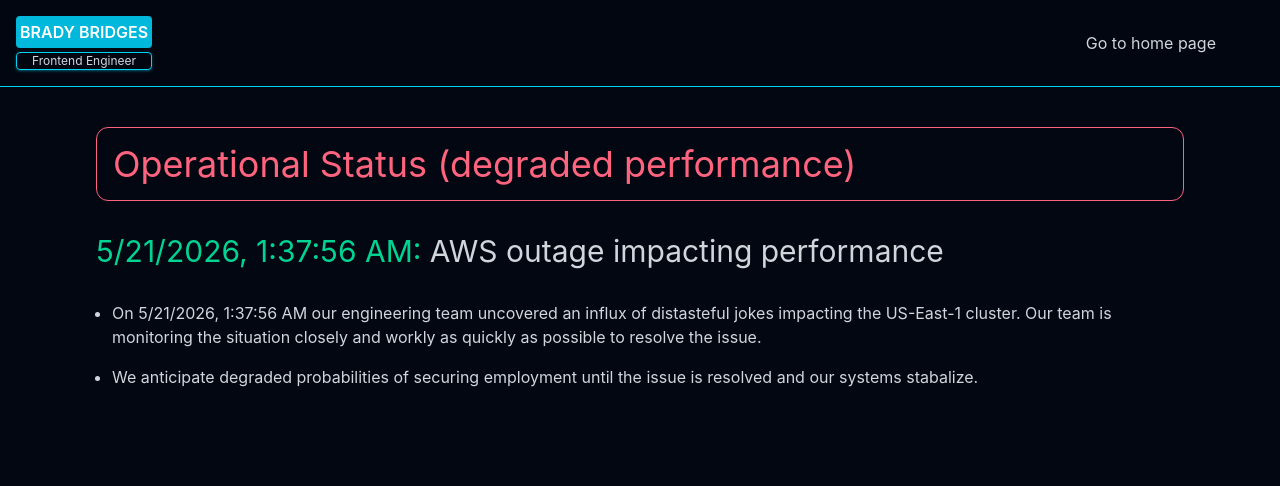
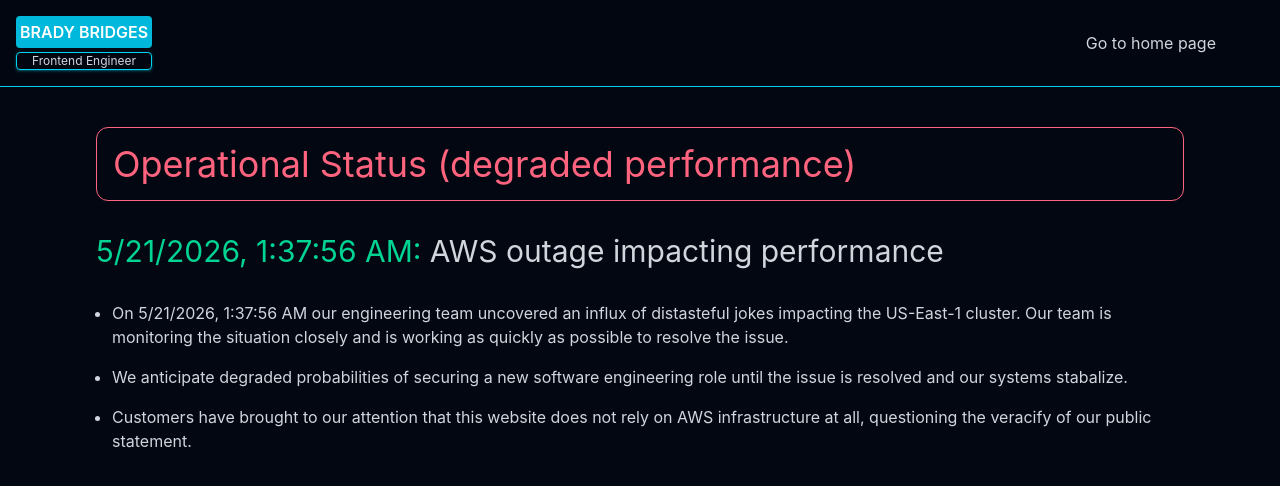
Before and after one commit to bradybridges/svelte-portfolio, a SvelteKit app: page /status in a window 1280 px wide. Shown: the top 486 px of the page. Built offline with nearby package versions, Linux system fonts and the light colour scheme; some icons are missing.

Commit message:
Tweak operational status page verbiage

```diff
--- a/src/routes/status/+page.svelte
+++ b/src/routes/status/+page.svelte
@@ -25,12 +25,16 @@
 			<ul class="flex list-disc flex-col gap-4 px-4">
 				<li>
 					On {currentDate} our engineering team uncovered an influx of distasteful jokes impacting
-					the US-East-1 cluster. Our team is monitoring the situation closely and workly as
+					the US-East-1 cluster. Our team is monitoring the situation closely and is working as
 					quickly as possible to resolve the issue.
 				</li>
 				<li>
-					We anticipate degraded probabilities of securing employment until the issue is
+					We anticipate degraded probabilities of securing a new software engineering role until the issue is
 					resolved and our systems stabalize.
+				</li>
+				<li>
+					Customers have brought to our attention that this website does not rely on
+					AWS infrastructure at all, questioning the veracify of our public statement.
 				</li>
 			</ul>
 		</div>
```
